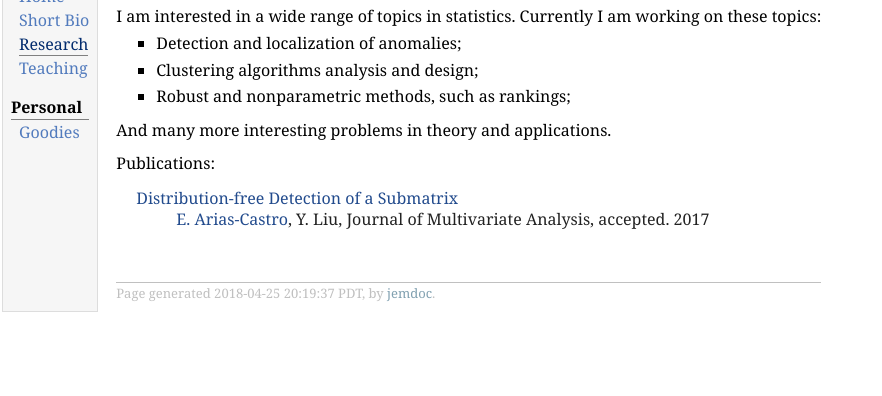
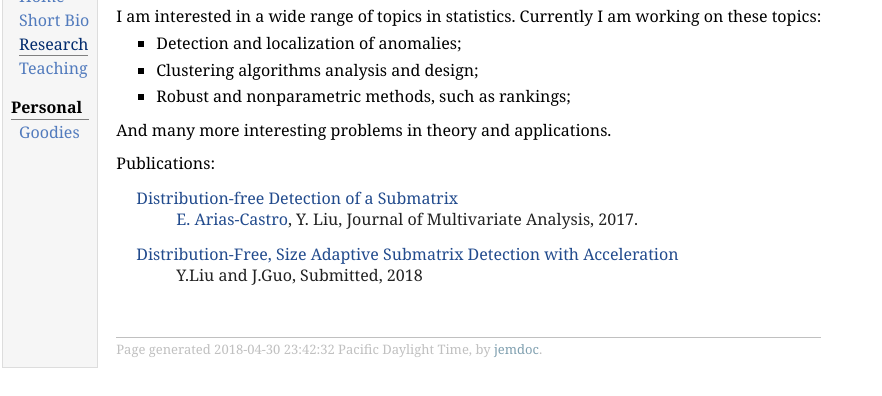
Before and after one commit to nozoeli/nozoeli.github.io, a plain HTML site: page research.html in a window 1280 px wide. Shown: the part 68-464 px from the top of the page, without its empty margins (0-882 px from the left). Drawn offline with Linux system fonts and the light colour scheme.

Commit message:
Add files via upload

```diff
--- a/research.html
+++ b/research.html
@@ -37,11 +37,15 @@
 <dl>
 <dt><a href="http://arxiv.org/abs/1604.07449">Distribution-free Detection of a Submatrix</a></dt>
 <dd><p>
-<a href="http://www.math.ucsd.edu/~eariasca/">E. Arias-Castro</a>, Y. Liu, Journal of Multivariate Analysis, accepted. 2017</p></dd>
+<a href="http://www.math.ucsd.edu/~eariasca/">E. Arias-Castro</a>, Y. Liu, Journal of Multivariate Analysis, 2017. </p></dd>
+</dl>
+<dl>
+<dt><a href="https://arxiv.org/abs/1804.10887">Distribution-Free, Size Adaptive Submatrix Detection with Acceleration</a></dt>
+<dd><p>Y.Liu and J.Guo, Submitted, 2018 </p></dd>
 </dl>
 <div id="footer">
 <div id="footer-text">
-Page generated 2018-04-25 20:19:37 PDT, by <a href="http://jemdoc.jaboc.net/">jemdoc</a>.
+Page generated 2018-04-30 23:42:32 Pacific Daylight Time, by <a href="http://jemdoc.jaboc.net/">jemdoc</a>.
 </div>
 </div>
 </td>
```
Also changed, not shown: 1 other file.
